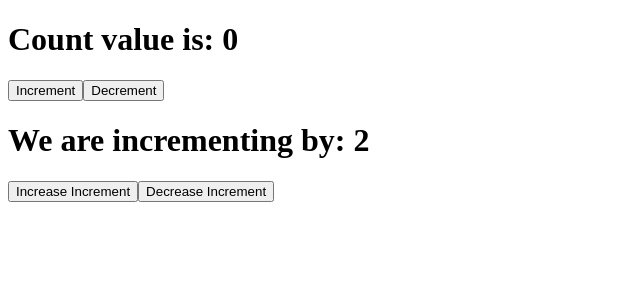
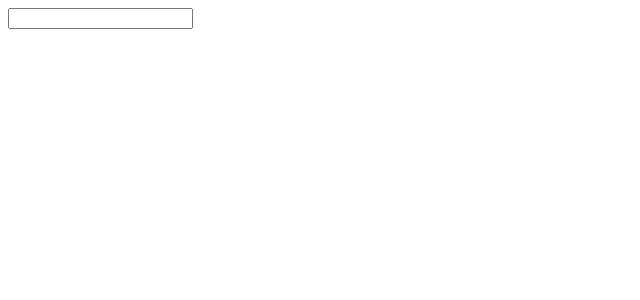
Before and after one commit to Heidi4/react-beginner-coourse, a React (Vite) app: page / in a window 1280 px wide. Shown: the top 300 px of the page, without its empty margins (0-640 px from the left). Built offline with nearby package versions, Linux system fonts and the light colour scheme.

Commit message:
Handling Input from user one input elements using useState

```diff
--- a/src/App.jsx
+++ b/src/App.jsx
@@ -1,9 +1,10 @@
-import Counter from "./components/Counter";
+
+import Form from "./components/Form";
 
 function App() {
   return (
     <div className="App">
-      <Counter></Counter>
+      <Form></Form>
     </div>
   );
 }
--- /dev/null
+++ b/src/components/Form.jsx
@@ -0,0 +1,23 @@
+import React, { useState } from "react";
+
+function Form() {
+  const [name, setName] = useState("");
+
+  function handleChange(e) {
+    setName(e.target.value);
+  }
+  return (
+    <div>
+      <form>
+        <input
+          // onChange={(e) => handleChange(e)}
+          onChange={(e) => setName(e.target.value)}
+          type="text"
+          value={name}
+        />
+      </form>
+    </div>
+  );
+}
+
+export default Form;
```
